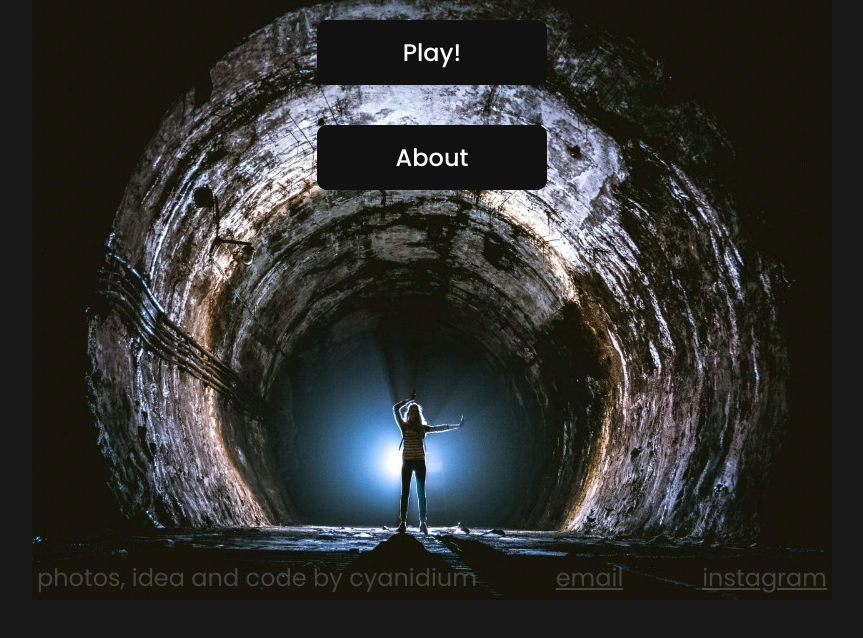
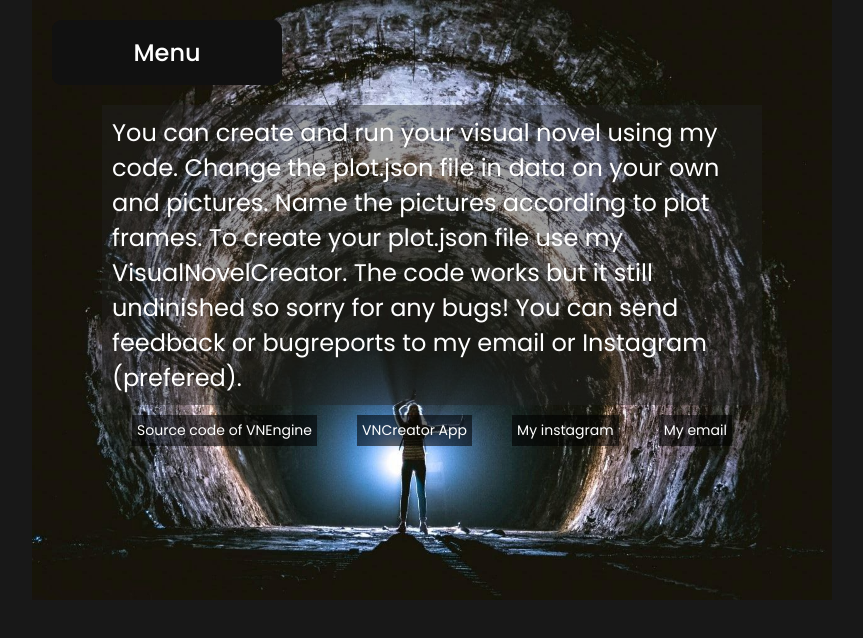
Before and after one commit to cyanidium1/visual-novel-engine-v2, a React (Create React App) app: page /visual-novel-engine-v2/story in a window 1280 px wide. Shown: the top 638 px of the page, without its empty margins (208-1071 px from the left). Built offline with nearby package versions, Linux system fonts and the light colour scheme.

Commit message:
v1.2
some plot fixes
added toastify
added createVN

```diff
--- a/package.json
+++ b/package.json
@@ -11,6 +11,7 @@
     "react-dom": "^18.1.0",
     "react-router-dom": "^6.14.2",
     "react-scripts": "5.0.1",
+    "react-toastify": "^9.1.3",
     "react-transition-group": "^4.4.5",
     "web-vitals": "^2.1.3"
   },
--- a/src/components/App.jsx
+++ b/src/components/App.jsx
@@ -4,6 +4,7 @@ import bgi from '../images/main.jpg';
 import About from './About/About';
 import Intro from './Intro/Intro';
 import Game from './Game/Game';
+import Story from './Story/Story';
 
 export const App = () => {
   const gameDim = {
@@ -22,6 +23,7 @@ export const App = () => {
         <Route path="/intro" element={<Intro />} />
         <Route path="/game" element={<Game />} />
         <Route path="/about" element={<About />} />
+        <Route path="/story" element={<Story />} />
       </Routes>
     </div>
   );
--- a/src/components/Copyright/Copyright.jsx
+++ b/src/components/Copyright/Copyright.jsx
@@ -16,6 +16,14 @@ const Copyright = () => {
       >
         instagram
       </a>
+      <a
+        target="_blank"
+        rel="noreferrer"
+        className={s.text}
+        href="https://github.com/cyanidium1/visual-novel-engine-v2"
+      >
+        code
+      </a>
     </div>
   );
 };
--- a/src/components/Copyright/Copyright.module.css
+++ b/src/components/Copyright/Copyright.module.css
@@ -6,4 +6,9 @@
 }
 .text {
   color: rgba(255, 255, 255, 0.199);
+  transition: 1s;
+  text-decoration: none;
 }
+.text:hover {
+  color: rgba(255, 255, 255, 0.582);
+}
--- a/src/components/Game/Game.jsx
+++ b/src/components/Game/Game.jsx
@@ -3,12 +3,16 @@ import React, { useState } from 'react';
 import plot from '../../data/plot.json';
 import s from './Game.module.css';
 import Button from 'components/Button/Button';
+import { ToastContainer, toast } from 'react-toastify';
+import 'react-toastify/dist/ReactToastify.css';
 
 const images = require.context('../../images', true);
 const imageList = images.keys().map(image => images(image));
 
 const Game = () => {
+  //other
   const [height, setHeight] = useState(0);
+  const notify = text => toast(text);
 
   // gameplay
   const [frame, changeFrame] = useState('p0');
@@ -56,7 +60,7 @@ const Game = () => {
       updHistory(history.slice(0, -1));
       return;
     }
-    alert('wanna return up to your birthday?');
+    notify('wanna return up to your birthday?');
   }
   return (
     <div
@@ -70,6 +74,18 @@ const Game = () => {
       }
       className={s.box}
     >
+      <ToastContainer
+        position="top-center"
+        autoClose={3000}
+        hideProgressBar={false}
+        newestOnTop={false}
+        closeOnClick
+        rtl={false}
+        pauseOnFocusLoss
+        draggable
+        pauseOnHover
+        theme="dark"
+      />
       <StyledLink width={'100px'} link={'/'} text={'Menu'} />
       <div className={s.undo}>
         <Button action={ctrlZ} text={'undo'} />
--- a/src/components/Game/Game.module.css
+++ b/src/components/Game/Game.module.css
@@ -14,7 +14,7 @@
 .moveBtns {
   position: absolute;
   bottom: 40%;
-  left: -16px;
+  left: -18px;
   display: flex;
   flex-direction: column;
 }
--- a/src/components/Menu/Menu.jsx
+++ b/src/components/Menu/Menu.jsx
@@ -13,6 +13,9 @@ const Menu = () => {
         <li>
           <StyledLink link={'/about'} text={'About'} />
         </li>
+        <li>
+          <StyledLink link={'/story'} text={'Create VN'} />
+        </li>
       </ul>
       <div className={s.cr}>
         <Copyright />
--- /dev/null
+++ b/src/components/Story/Story.jsx
@@ -0,0 +1,50 @@
+import StyledLink from 'components/StyledLink/StyledLink';
+import React from 'react';
+import s from './Story.module.css';
+
+const Story = () => {
+  return (
+    <div>
+      <StyledLink link={'/'} text={'Menu'} />
+      <p className={s.text}>
+        You can create and run your visual novel using my code. Change the
+        plot.json file in data on your own and pictures. Name the pictures
+        according to plot frames. To create your plot.json file use my
+        VisualNovelCreator. The code works but it still undinished so sorry for
+        any bugs! You can send feedback or bugreports to my email or Instagram
+        (prefered).
+      </p>
+      <div className={s.links}>
+        <a
+          className={s.item}
+          target="_blank"
+          rel="noreferrer"
+          href="https://github.com/cyanidium1/visual-novel-engine-v2"
+        >
+          Source code of VNEngine
+        </a>
+        <a
+          className={s.item}
+          target="_blank"
+          rel="noreferrer"
+          href="https://cyanidium1.github.io/visual-novel-creator/"
+        >
+          VNCreator App
+        </a>
+        <a
+          className={s.item}
+          target="_blank"
+          rel="noreferrer"
+          href="https://instagram.com/cyanidium"
+        >
+          My instagram
+        </a>
+        <a className={s.item} href="mailto:cyanidium1@gmail.com">
+          My email
+        </a>
+      </div>
+    </div>
+  );
+};
+
+export default Story;
--- /dev/null
+++ b/src/components/Story/Story.module.css
@@ -0,0 +1,25 @@
+.text {
+  width: 80%;
+  background-color: #20202071;
+  padding: 10px;
+  margin: 0 auto;
+}
+.links {
+  width: 80%;
+  display: flex;
+  flex-direction: row;
+  justify-content: space-around;
+  flex-wrap: wrap;
+  margin: 0 auto;
+}
+.item {
+  font-size: 14px;
+  padding: 5px;
+  margin: 10px;
+  background-color: rgba(0, 0, 0, 0.582);
+  text-decoration: none;
+  transition: linear 0.5s;
+}
+.item:hover {
+  background-color: rgba(54, 54, 54, 0.582);
+}
--- a/src/data/plot.json
+++ b/src/data/plot.json
@@ -12,7 +12,7 @@
   "p1": {
     "p": "You made the decision to climb through a ventilation shaft located in a secluded courtyard between panel houses. However, you find out that the door is locked!",
     "b1": "Break the lock on the door and get in!",
-    "b2": "Try to get in through the ventilation grill.",
+    "b2": "Try to get in through the ventilation grill",
     "b3": "Change your mind and try from the station",
     "f1": "p11",
     "f2": "p12",
@@ -22,7 +22,7 @@
   "p11": {
     "p": "You broke the lock on the door with a crowbar and went inside. There was a gaping chasm of several tens of meters beneath your feet. Also you noticed a small white box with a flashing red LED next to the door....",
     "b1": "Start the descent!",
-    "b2": "Wait 30 minutes near the ventilation shaft for the sake of caution.",
+    "b2": "Wait 30 minutes near the ventilation shaft for the sake of caution",
     "b3": "",
     "f1": "p111",
     "f2": "p112",
@@ -32,7 +32,7 @@
   "p111": {
     "p": "You neglected caution and started down the vertical shaft to the bottom. After 10 minutes, the glare of torches appeared from above - it looked like the police!",
     "b1": "Go back upstairs.",
-    "b2": "Speed up and try to escape.",
+    "b2": "Speed up and try to escape",
     "b3": "",
     "f1": "p1111",
     "f2": "p1112",
@@ -71,8 +71,8 @@
   },
   "p1113": {
     "p": "Bypassing the fans you went out into the lane. You could already hear shouting from the side of the ventilation tunnel. What's your move?",
-    "b1": "Run along the tracks towards the station, the lights of which could be seen in the distance",
-    "b2": "Run in the opposite direction from the station.",
+    "b1": "Run along the tracks towards the station, the lights of which could be seen in the distance.",
+    "b2": "Run in the opposite direction from the station",
     "b3": "",
     "f1": "p11131",
     "f2": "p11132",
@@ -82,8 +82,8 @@
   "p11131": {
     "p": "You ran up to the station. There were quite a lot of people on the platform and some metro workers in orange waistcoats.",
     "b1": "Try to climb out onto the platform",
-    "b2": "Enter the service tunnel.",
-    "b3": "Hide behind the wicket and wait for the train to arrive at the station.",
+    "b2": "Enter the service tunnel",
+    "b3": "Hide behind the wicket and wait for the train to arrive at the station",
     "f1": "p11131",
     "f2": "p11132",
     "f3": "p11133",
@@ -122,7 +122,7 @@
   "p111321": {
     "p": "After watching the trains passing by, you went back down to the tracks. It seemed to you that there were many police officers at the station - they were informed about the recent break-in in the tunnels.",
     "b1": "Try to sneak out to the station.",
-    "b2": "Run to the next station in the passing direction of train traffic.",
+    "b2": "Run to the next station in the passing direction of train traffic",
     "b3": "Run to the next station on the oncoming train track",
     "f1": "p11131",
     "f2": "p1113212",
@@ -131,7 +131,7 @@
   },
   "p1113213": {
     "p": "You ran in the oncoming direction of traffic. After a couple of minutes of running, you saw the headlights of an approaching train....",
-    "b1": "Shine a flashlight on the driver so he can see you and stop the train..",
+    "b1": "Shine a flashlight on the driver so he can see you and stop the train",
     "b2": "Try to hook onto the wires on the tunnel wall",
     "b3": "Run away from the train",
     "f1": "p11132131",
@@ -241,7 +241,7 @@
   },
   "p12112": {
     "p": "You decided to go in the direction of the new square tunnels. When you were passing the station, a cleaning lady saw you from far away and shouted something to you. ",
-    "b1": "Walk up to her and pretend to be a worker.",
+    "b1": "Walk up to her and pretend to be a worker",
     "b2": "Start running",
     "b3": "Pretend you didn't hear the call and move on",
     "f1": "p121121",
--- a/src/index.js
+++ b/src/index.js
@@ -6,7 +6,7 @@ import { BrowserRouter } from 'react-router-dom';
 
 ReactDOM.createRoot(document.getElementById('root')).render(
   <React.StrictMode>
-    <BrowserRouter basename="/visual-novel-engine-v2/">
+    <BrowserRouter basename="/visual-novel-engine-v2">
       <App />
     </BrowserRouter>
   </React.StrictMode>
```
Also changed, not shown: 1 other file (tests, documents, lock files or other folders).
